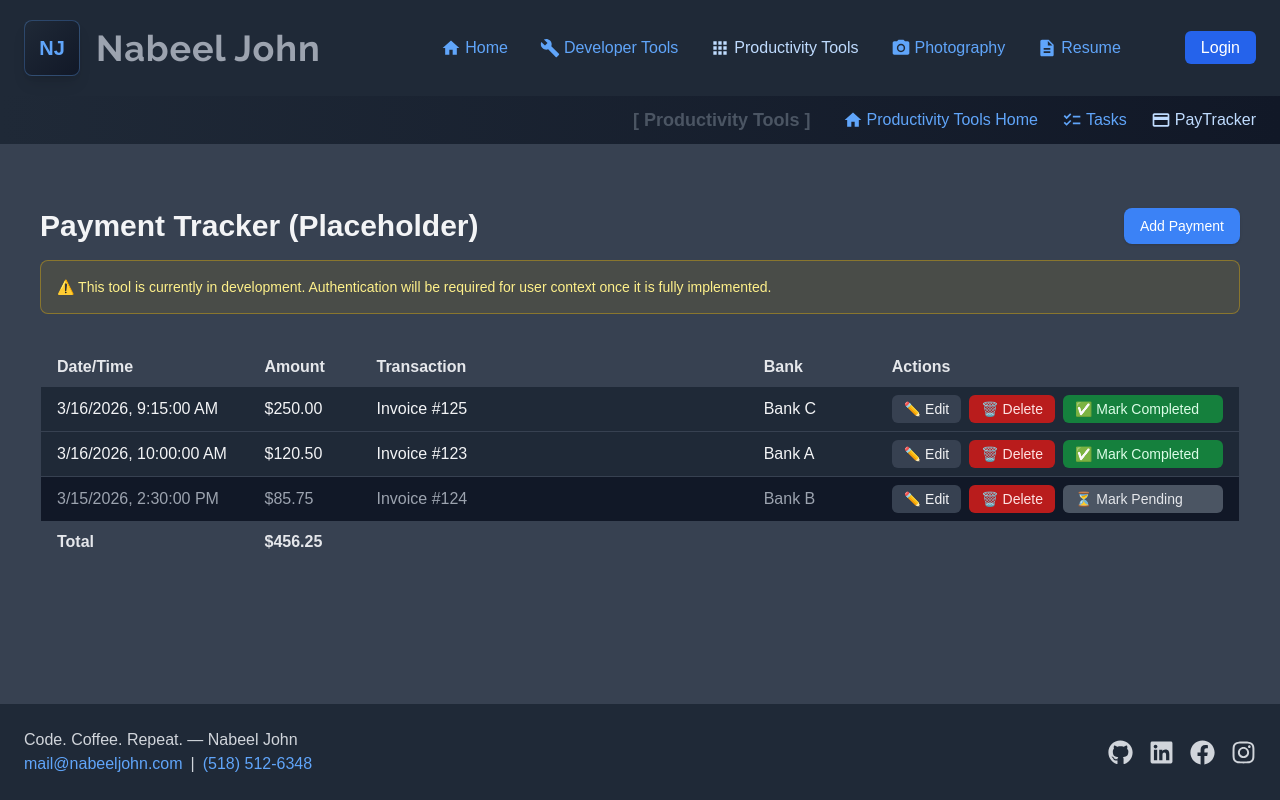
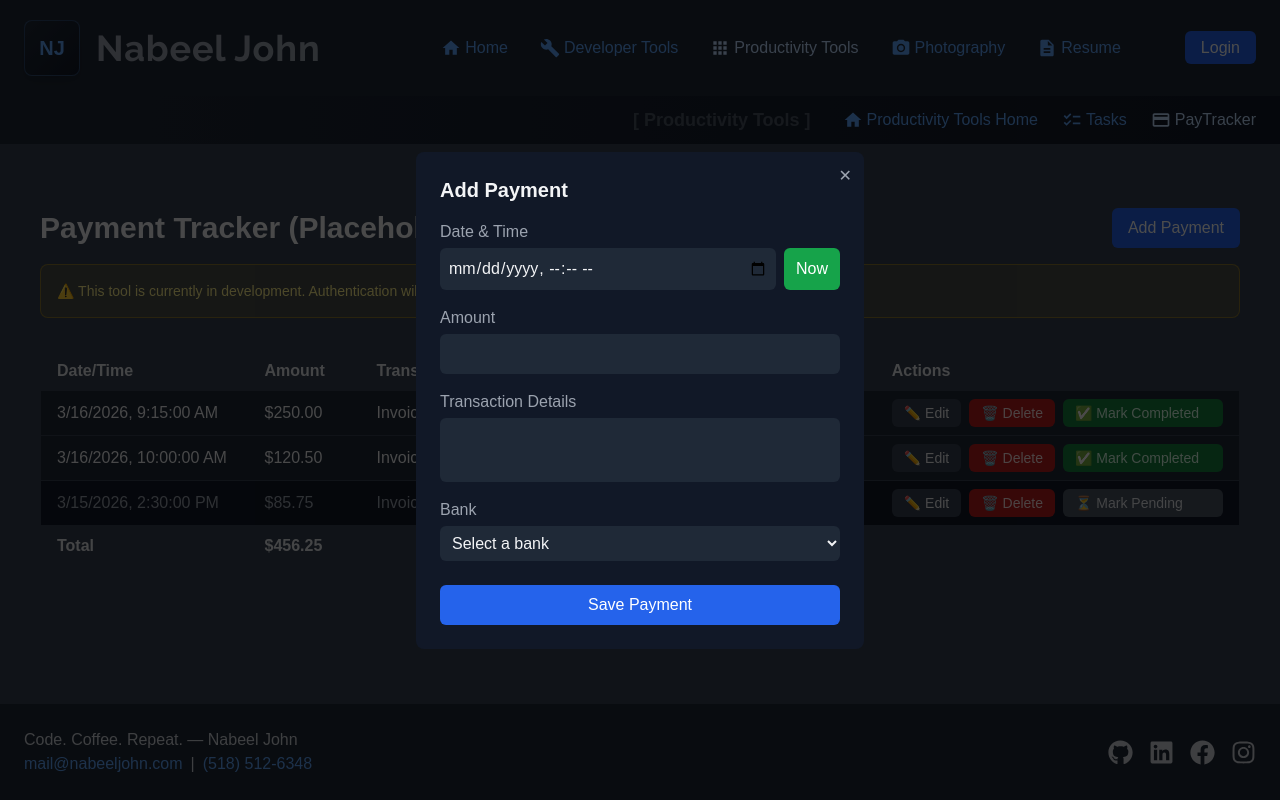
Before and after one commit to nabeeljohn/njohnweb, a Next.js app: page /tools/productivity/paytracker in a window 1280 px wide. Both pictures are taken after a click on the button "Add Payment". Built offline with nearby package versions, Linux system fonts and the light colour scheme.

Commit message:
Payment tracker modal

```diff
--- /dev/null
+++ b/app/tools/productivity/paytracker/modals/addpaymentmodal.tsx
@@ -0,0 +1,117 @@
+'use client'
+
+import { useState } from "react";
+
+export default function AddPaymentModal() {
+    const [isOpen, setIsOpen] = useState(false);
+    const [dateTime, setDateTime] = useState("");
+    const [amount, setAmount] = useState("");
+    const [details, setDetails] = useState("");
+    const [bank, setBank] = useState("");
+
+    const handleNowClick = () => {
+        const now = new Date().toISOString().slice(0, 16); // format YYYY-MM-DDTHH:mm
+        setDateTime(now);
+    };
+
+    const handleSubmit = (e) => {
+        e.preventDefault();
+        const paymentData = { dateTime, amount, details, bank };
+        console.log("Payment submitted:", paymentData);
+        // TODO: send to API or state management
+        setIsOpen(false);
+    };
+
+    return (
+        <>
+            <button
+                className="bg-blue-600 text-white px-4 py-2 rounded-md hover:bg-blue-700"
+                onClick={() => setIsOpen(true)}
+            >
+                Add Payment
+            </button>
+
+            {isOpen && (
+                <div className="fixed inset-0 bg-black bg-opacity-70 flex items-center justify-center z-50">
+                    <div className="bg-gray-900 text-gray-100 p-6 rounded-lg w-full max-w-md relative">
+                        {/* Close button */}
+                        <button
+                            className="absolute top-3 right-3 text-gray-400 hover:text-gray-200"
+                            onClick={() => setIsOpen(false)}
+                        >
+                            ✕
+                        </button>
+
+                        <h2 className="text-xl font-semibold mb-4">Add Payment</h2>
+
+                        <form className="flex flex-col gap-4" onSubmit={handleSubmit}>
+                            {/* DateTime */}
+                            <div className="flex flex-col">
+                                <label className="mb-1 text-gray-400">Date & Time</label>
+                                <div className="flex gap-2">
+                                    <input
+                                        type="datetime-local"
+                                        className="flex-1 bg-gray-800 text-gray-100 p-2 rounded-md focus:outline-none focus:ring-2 focus:ring-blue-500"
+                                        value={dateTime}
+                                        onChange={(e) => setDateTime(e.target.value)}
+                                    />
+                                    <button
+                                        type="button"
+                                        className="bg-green-600 hover:bg-green-700 text-white px-3 rounded-md"
+                                        onClick={handleNowClick}
+                                    >
+                                        Now
+                                    </button>
+                                </div>
+                            </div>
+
+                            {/* Amount */}
+                            <div className="flex flex-col">
+                                <label className="mb-1 text-gray-400">Amount</label>
+                                <input
+                                    type="number"
+                                    step="0.01"
+                                    className="bg-gray-800 text-gray-100 p-2 rounded-md focus:outline-none focus:ring-2 focus:ring-blue-500"
+                                    value={amount}
+                                    onChange={(e) => setAmount(e.target.value)}
+                                />
+                            </div>
+
+                            {/* Transaction Details */}
+                            <div className="flex flex-col">
+                                <label className="mb-1 text-gray-400">Transaction Details</label>
+                                <textarea
+                                    className="bg-gray-800 text-gray-100 p-2 rounded-md resize-none min-h-[60px] focus:outline-none focus:ring-2 focus:ring-blue-500"
+                                    value={details}
+                                    onChange={(e) => setDetails(e.target.value)}
+                                />
+                            </div>
+
+                            {/* Bank */}
+                            <div className="flex flex-col">
+                                <label className="mb-1 text-gray-400">Bank</label>
+                                <select
+                                    className="bg-gray-800 text-gray-100 p-2 rounded-md focus:outline-none focus:ring-2 focus:ring-blue-500"
+                                    value={bank}
+                                    onChange={(e) => setBank(e.target.value)}
+                                >
+                                    <option value="">Select a bank</option>
+                                    <option value="MTB">MTB</option>
+                                    <option value="Discover">Discover</option>
+                                </select>
+                            </div>
+
+                            {/* Submit */}
+                            <button
+                                type="submit"
+                                className="bg-blue-600 hover:bg-blue-700 text-white px-4 py-2 rounded-md mt-2"
+                            >
+                                Save Payment
+                            </button>
+                        </form>
+                    </div>
+                </div>
+            )}
+        </>
+    );
+}
--- a/app/tools/productivity/paytracker/paytracker.tsx
+++ b/app/tools/productivity/paytracker/paytracker.tsx
@@ -1,6 +1,7 @@
 "use client";
 
 import { useState } from "react";
+import AddPaymentModal from "./modals/addpaymentmodal";
 
 // Dummy placeholder data with amounts
 const dummyPayments = [
@@ -35,12 +36,13 @@ export default function PayTrackerPlaceholder() {
                 {/* Header with title and Add button */}
                 <div className="flex items-center justify-between mb-4">
                     <h1 className="text-3xl font-bold text-gray-100">Payment Tracker (Placeholder)</h1>
-                    <button
+                    <AddPaymentModal />
+                    {/* <button
                         className="px-4 py-2 bg-blue-500 hover:bg-blue-600 text-white rounded-lg text-sm font-medium shadow"
                         onClick={() => alert("Add Payment clicked!")}
                     >
                         Add Payment
-                    </button>
+                    </button> */}
                 </div>
 
                 {/* Warning / Info Banner */}
```
